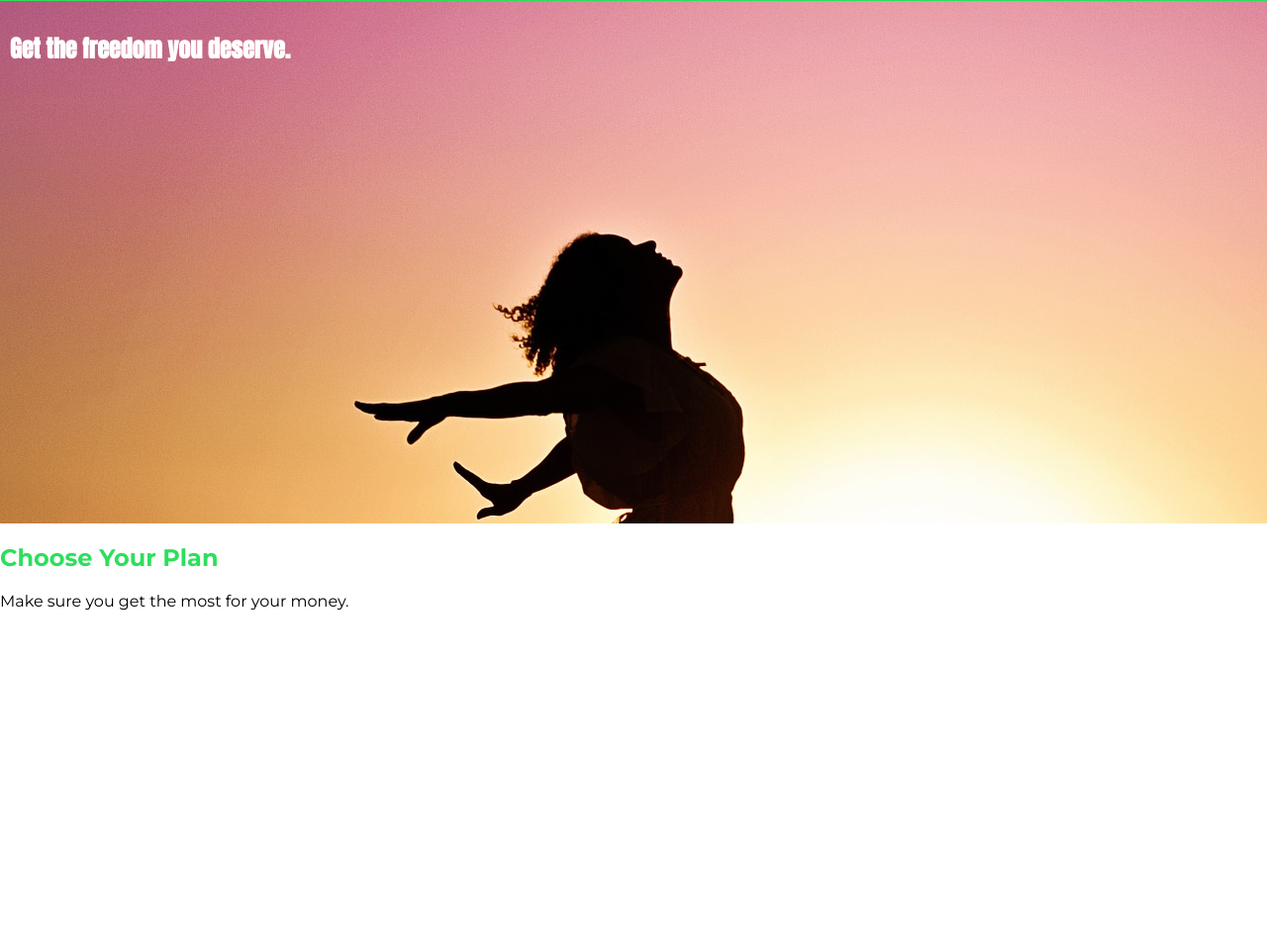
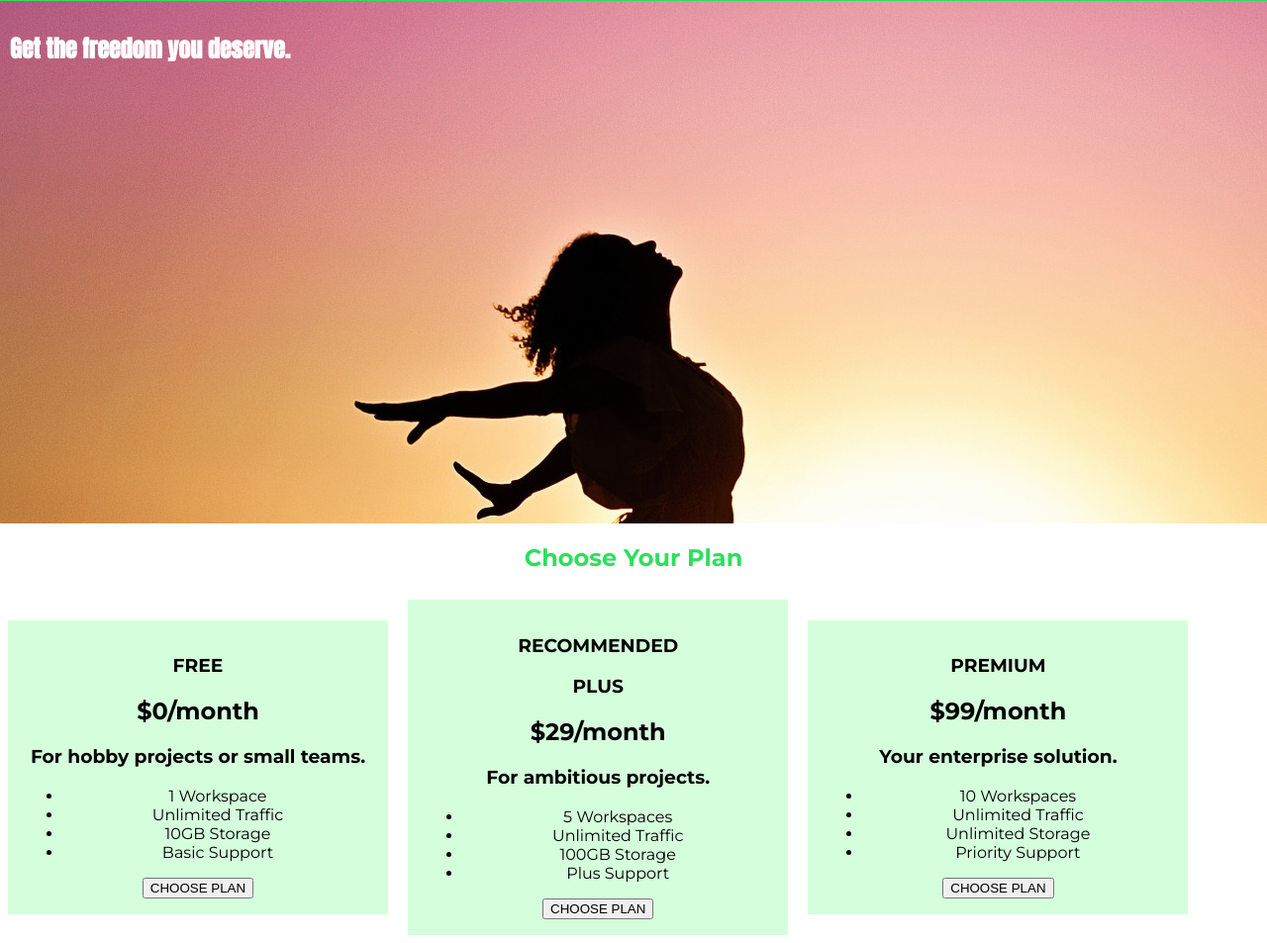
Before and after one commit to manujelko/uhost, a plain HTML site: page index.html in a window 1280 px wide. Shown: the part 42-995 px from the top of the page at 99% size. Before the commit the page ends 800 px from the top, so only its background shows below. Drawn offline with Linux system fonts and the light colour scheme.

Commit message:
Adding style to our plans

```diff
--- a/index.html
+++ b/index.html
@@ -32,7 +32,51 @@
     </section>
     <section id="plans">
         <h1 class="section-title">Choose Your Plan</h1>
-        <p>Make sure you get the most for your money.</p>
+        <div>
+            <article class="plan">
+                <h1>FREE</h1>
+                <h2>$0/month</h2>
+                <h3>For hobby projects or small teams.</h3>
+                <ul>
+                    <li>1 Workspace</li>
+                    <li>Unlimited Traffic</li>
+                    <li>10GB Storage</li>
+                    <li>Basic Support</li>
+                </ul>
+                <div>
+                    <button>CHOOSE PLAN</button>
+                </div>
+            </article>
+            <article class="plan">
+                <h1>RECOMMENDED</h1>
+                <h1>PLUS</h1>
+                <h2>$29/month</h2>
+                <h3>For ambitious projects.</h3>
+                <ul>
+                    <li>5 Workspaces</li>
+                    <li>Unlimited Traffic</li>
+                    <li>100GB Storage</li>
+                    <li>Plus Support</li>
+                </ul>
+                <div>
+                    <button>CHOOSE PLAN</button>
+                </div>
+            </article>
+            <article class="plan">
+                <h1>PREMIUM</h1>
+                <h2>$99/month</h2>
+                <h3>Your enterprise solution.</h3>
+                <ul>
+                    <li>10 Workspaces</li>
+                    <li>Unlimited Traffic</li>
+                    <li>Unlimited Storage</li>
+                    <li>Priority Support</li>
+                </ul>
+                <div>
+                    <button>CHOOSE PLAN</button>
+                </div>
+            </article>
+        </div>
     </section>
 </main>
 </body>
--- a/main.css
+++ b/main.css
@@ -16,11 +16,22 @@ body {
 
 .section-title {
     color: #2ddf5c;
+    text-align: center;
 }
 
 #product-overview h1 {
     color: white;
     font-family: Anton, sans-serif;
+}
+
+.plan {
+    background-color: #d5ffdc;
+    text-align: center;
+    padding: 16px;
+    margin: 8px;
+    display: inline-block;
+    width: 30%;
+    vertical-align: middle;
 }
 
 .main-header {
```
